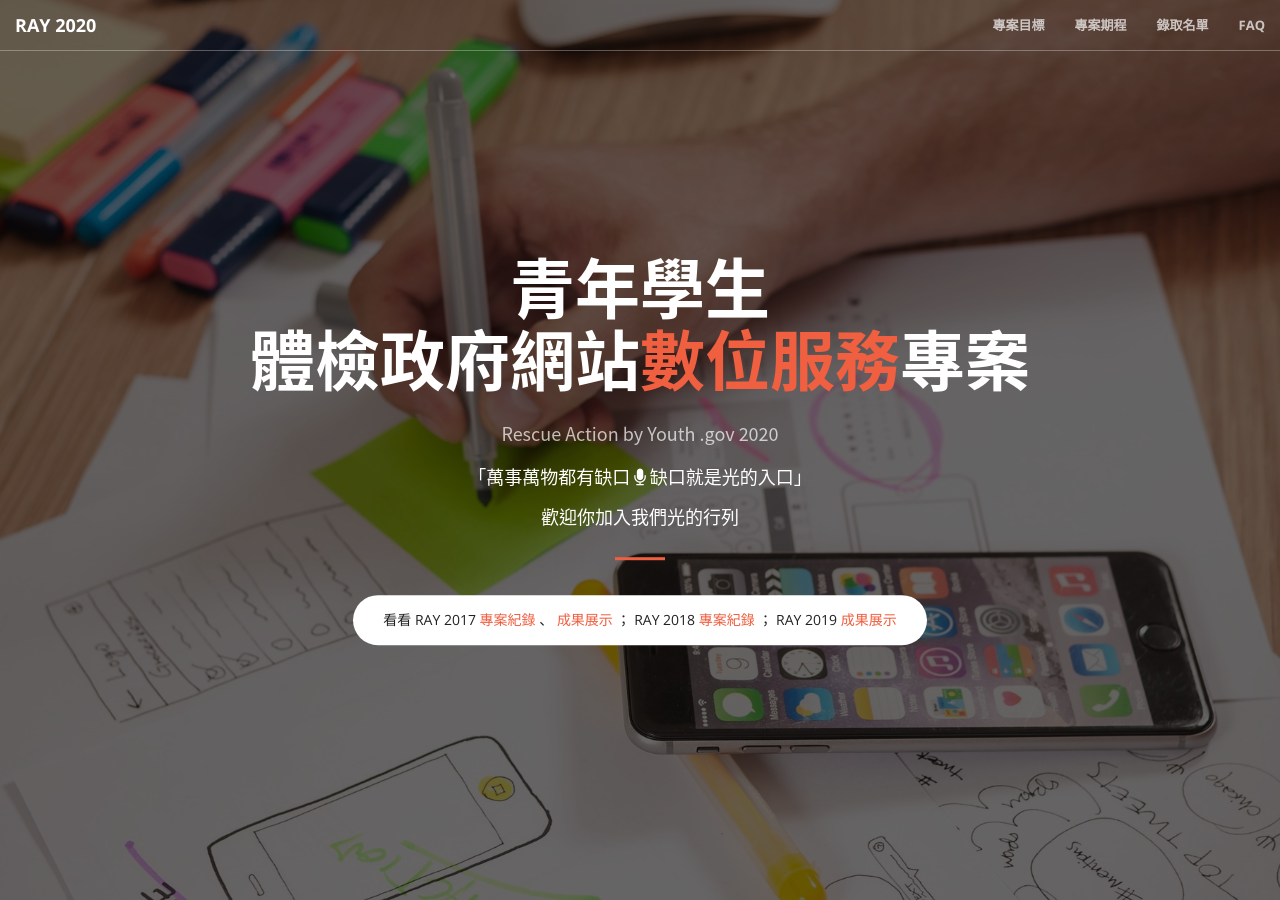
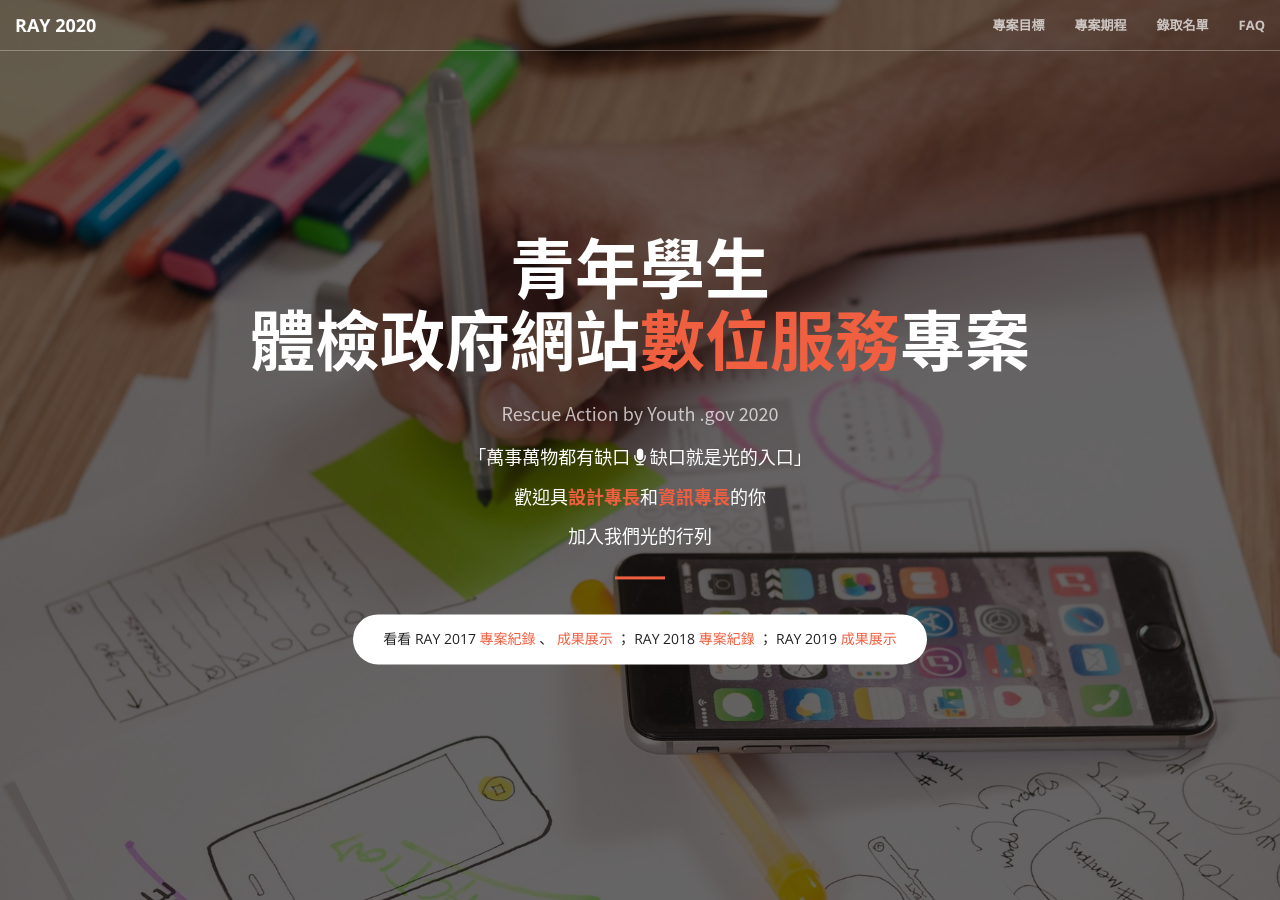
Before and after one commit to PDIS/ray2020-recruit, a Jekyll site: the page built from docs/index.html, in a window 1280 px wide and 900 px high. Built offline with Jekyll 4.4.1, drawn with Linux system fonts in a browser that asks for light colours.

Commit message:
Add info

```diff
--- a/docs/_includes/header.html
+++ b/docs/_includes/header.html
@@ -10,7 +10,8 @@
             <h4 id="slogan">「萬事萬物都有缺口<span onclick="au_say.play()" style="cursor: pointer;">
                     <i class="heart fa fa-microphone" aria-hidden="true"></i>
                 </span>缺口就是光的入口」
-                <br><br>歡迎你加入我們光的行列 </h4>
+                <br><br>歡迎具<span style="color:#F05F40;font-weight: 700;">設計專長</span>和<span
+                    style="color:#F05F40;font-weight: 700;">資訊專長</span>的你<br /><br />加入我們光的行列 </h4>
             <hr>
             <div class="btn btn-default btn-xl page-scroll" style="white-space: normal;">
                 看看 RAY 2017
```
